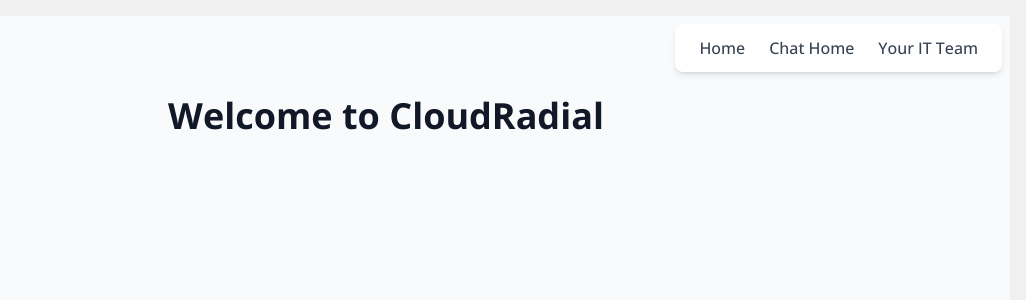
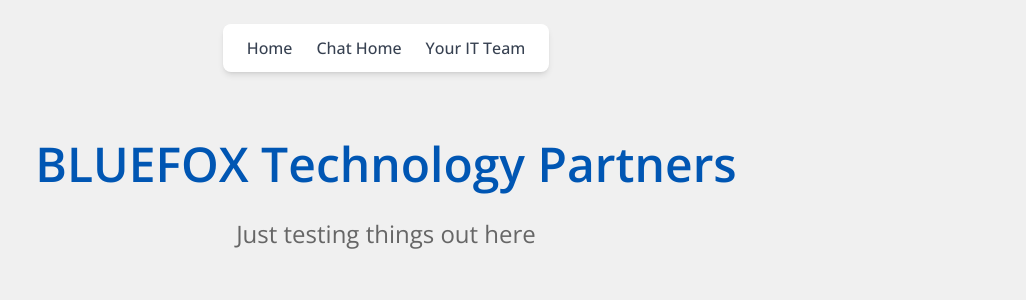
Before and after one commit to bitgator/bluefoxtp-home, a React (Vite) app: page / in a window 1280 px wide. Shown: the top 300 px of the page, without its empty margins (254-1280 px from the left). Built offline with nearby package versions, Linux system fonts and the light colour scheme.

Commit message:
styling updates
styling updates.

```diff
--- a/src/CopilotChat.tsx
+++ b/src/CopilotChat.tsx
@@ -95,11 +95,13 @@
   }
 
   return (
-    <div className="min-h-screen bg-gray-50 flex flex-col items-center px-4 relative main-container">
-      <img src={logo} alt="CloudRadial Logo" className="h-16 mb-6 logo" />
+    <div className="min-h-screen flex flex-col items-center px-4 relative main-container" style={{backgroundColor: '#f0f0f0'}}>
+      <div className="pt-20">
+        <img src={logo} alt="CloudRadial Logo" className="h-16 mb-4 logo" />
+      </div>
       {!chatStarted ? (
         <>
-          <h1 className="text-2xl font-bold mb-6 text-center">How can we help you today?</h1>
+          <h2 className="text-center mb-8">How can we help you today?</h2>
 
           <div className="grid grid-cols-1 sm:grid-cols-2 md:grid-cols-4 gap-4 mb-32 max-w-5xl w-full">
             {[
@@ -113,7 +115,7 @@
                 onClick={() => handleCardClick(title)}
                 className="rounded-xl border p-4 shadow-sm bg-white hover:shadow-md transition cursor-pointer"
               >
-                <h2 className="font-semibold mb-2">{title}</h2>
+                <h3 className="font-semibold mb-2 text-base">{title}</h3>
                 <p className="text-sm text-gray-500">
                   Doner filet mignon swine hamburger corned beef porchetta tongue rump.
                 </p>
@@ -206,8 +208,8 @@
         </div>
       )}
       <div className="fixed bottom-10 w-full flex justify-center">
-        <div className="max-w-2xl w-full px-4">
-          <div className="bg-white rounded-xl shadow-md p-4">
+        <div className="max-w-4xl w-full px-4">
+          <div className="bg-white rounded-xl shadow-lg p-6">
             <div className="flex items-center gap-2">
               <Input
                 placeholder={chatStarted ? "Ask me anything..." : "How can I help you today?"}
--- a/src/components/Navigation.tsx
+++ b/src/components/Navigation.tsx
@@ -2,7 +2,8 @@
 
 export default function Navigation() {
   return (
-    <nav className="fixed top-0 right-0 p-6 z-10">
+    <nav className="fixed top-0 left-0 right-0 p-6 z-10">
+      <div className="flex justify-center">
         <div className="bg-white rounded-lg shadow-md px-6 py-3">
           <div className="flex items-center space-x-6">
             <Link
@@ -25,6 +26,7 @@
             </Link>
           </div>
         </div>
+      </div>
     </nav>
   )
 }
--- a/src/index.css
+++ b/src/index.css
@@ -6,19 +6,24 @@
   font-family: 'Open Sans', sans-serif;
 }
 
-html, body {
+body {
     font-family: 'Open Sans', sans-serif;
+    margin: 0;
+    padding: 0;
     background-color: #f0f0f0;
-    padding: 8px 8px 0px 8px;
 }
 h1 {
-    color: #444444;
+    color: #0056b3;
     font-weight: 600;
-    font-size: 32px;
+    font-size: 48px;
 }
 h2 {
     color: #666;
     font-weight: 400;
+    font-size: 24px;
+}
+p {
+    font-size: 14px;
 }
 
 .main-container {
--- a/src/pages/Home.tsx
+++ b/src/pages/Home.tsx
@@ -1,10 +1,13 @@
 export default function Home() {
   return (
-    <div className="min-h-screen bg-gray-50 flex flex-col items-center px-4">
-      <div className="w-full max-w-5xl pt-20">
-        <h1 className="text-4xl font-bold text-center text-gray-900">
-          Welcome to CloudRadial
+    <div className="min-h-screen flex flex-col items-center px-4" style={{backgroundColor: '#f0f0f0'}}>
+      <div className="w-full max-w-5xl pt-32">
+        <h1 className="text-center">
+          BLUEFOX Technology Partners
         </h1>
+        <h2 className="text-center mt-4">
+          Just testing things out here
+        </h2>
       </div>
     </div>
   )
--- a/src/pages/ITTeam.tsx
+++ b/src/pages/ITTeam.tsx
@@ -1,10 +1,13 @@
 export default function ITTeam() {
   return (
-    <div className="min-h-screen bg-gray-50 flex flex-col items-center px-4">
-      <div className="w-full max-w-5xl pt-20">
-        <h1 className="text-4xl font-bold text-center text-gray-900">
+    <div className="min-h-screen flex flex-col items-center px-4" style={{backgroundColor: '#f0f0f0'}}>
+      <div className="w-full max-w-5xl pt-32">
+        <h1 className="text-center">
           Your IT Team
         </h1>
+        <h2 className="text-center mt-4">
+          Just testing things out here
+        </h2>
       </div>
     </div>
   )
```
Lines whose indentation alone changed are shown as unchanged.
